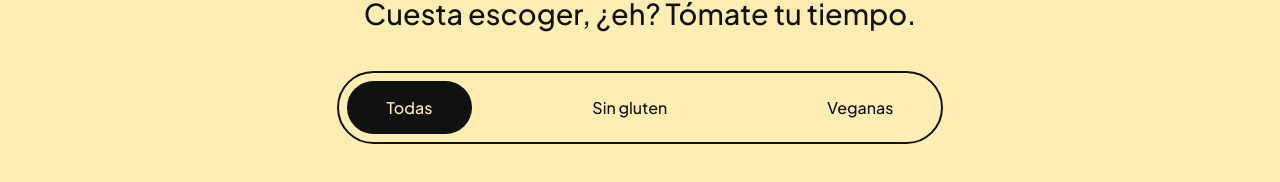
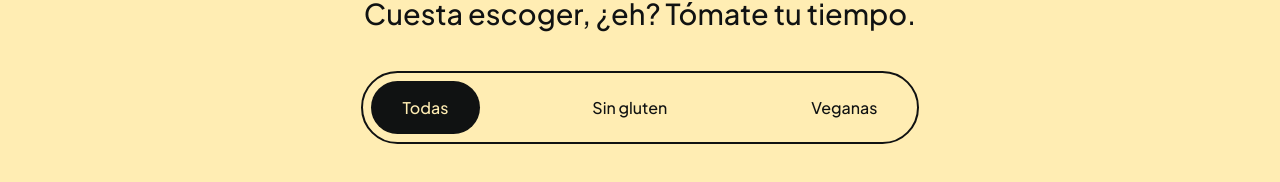
Before and after one commit to vesanmo1/web-the-cookie-jar, a React (Vite) app: page /flavors in a window 1280 px wide. Shown: the part 206-388 px from the top of the page. Built offline with nearby package versions, Linux system fonts and the light colour scheme; no server answers.

Commit message:
refactor: update button styles for consistency and improve class naming conventions

```diff
--- a/src/components/ButtonLink/Button.css
+++ b/src/components/ButtonLink/Button.css
@@ -18,8 +18,71 @@ $PILL BUTTON
     transition: transform 0.15s ease;
 }
 
-/*Estilos de forma del botón redondo*/
-.btn-circle {
+/* Variante: botón negro sólido con texto color "vainilla" */
+.pill-btn--black {
+    background: var(--black-color);
+    color: var(--vanilla-color)
+}
+
+/* Variante: botón "vanilla" sólido con texto color negro */
+.pill-btn--vanilla {
+    background: var(--vanilla-color);
+    color: var(--black-color)
+}
+
+/* Variante: borde negro, fondo transparente, texto negro */
+.pill-btn--outline-black {
+    background-color: transparent;
+    color: var(--black-color);
+    border: 2px solid var(--black-color);
+}
+
+/* Variante: borde fucsia */
+.pill-btn.cookie--vanilla {
+    border: 2px solid var(--fuchsia-color);
+}
+
+/* Variante: borde verde oscuro */
+.pill-btn.cookie--violet {
+    border: 2px solid var(--dark-green-color);
+}
+
+/* Variante: borde azul oscuro */
+.pill-btn.cookie--light-green {
+    border: 2px solid var(--dark-blue-color);
+}
+
+/* Variante: borde morado oscuro */
+.pill-btn.cookie--light-blue {
+    border: 2px solid var(--dark-purple-color);
+}
+
+/* Estados hover y focus-visible para "PILL BUTTON"
+   - Cuando el ratón pasa por encima o el elemento recibe foco accesible,
+     el botón se mueve ligeramente hacia arriba (efecto “elevado”). */
+.pill-btn:hover,
+.pill-btn:focus-visible {
+    transform: translateY(-3px);
+}
+
+/* Estado deshabilitado:
+   - Botón semitransparente
+   - Cursor de no permitido
+   - Sin animación de movimiento */
+.pill-btn:disabled {
+    opacity: 0.6;
+    cursor: not-allowed;
+    transform: none;
+}
+
+/*------------------------------------*\
+
+$CIRCULAR BUTTON
+
+\*------------------------------------*/
+
+/*Estilos de forma del botón circular*/
+.circular-btn {
     display: inline-flex;
     padding: 1rem 2rem;
     align-items: center;
@@ -32,87 +95,12 @@ $PILL BUTTON
     transition: transform 0.15s ease;
 }
 
-/* Variante: botón negro sólido con texto color "vainilla" */
-.btn--black {
-    background: var(--black-color);
-    color: var(--vanilla-color)
-}
-
-/* Variante: botón "vanilla" sólido con texto color negro */
-.btn--vanilla {
-    background: var(--vanilla-color);
-    color: var(--black-color)
-}
-
-/* Variante: borde negro, fondo transparente, texto negro */
-.btn--outline-black {
-    background-color: transparent;
-    color: var(--black-color);
-    border: 2px solid var(--black-color);
-}
-
-/* Variante: borde fucsia */
-.btn.cookie--vanilla {
-    border: 2px solid var(--fuchsia-color);
-}
-
-/* Variante: borde verde oscuro */
-.btn.cookie--violet {
-    border: 2px solid var(--dark-green-color);
-}
-
-/* Variante: borde azul oscuro */
-.btn.cookie--light-green {
-    border: 2px solid var(--dark-blue-color);
-}
-
-/* Variante: borde morado oscuro */
-.btn.cookie--light-blue {
-    border: 2px solid var(--dark-purple-color);
-}
-
-/* Estados hover y focus-visible para TODAS las variantes definidas arriba
-   - Cuando el ratón pasa por encima o el elemento recibe foco accesible,
-     el botón se mueve ligeramente hacia arriba (efecto “elevado”). */
-.btn--black:hover,
-.btn--black:focus-visible,
-.btn--vanilla:hover,
-.btn--vanilla:focus-visible,
-.btn--outline-black:hover,
-.btn--outline-black:focus-visible,
-.btn.cookie--vanilla:hover,
-.btn.cookie--vanilla:focus-visible,
-.btn.cookie--violet:hover,
-.btn.cookie--violet:focus-visible,
-.btn.cookie--light-green:hover,
-.btn.cookie--light-green:focus-visible,
-.btn.cookie--light-blue:hover,
-.btn.cookie--light-blue:focus-visible {
-    transform: translateY(-3px);
-}
-
-/* Estado deshabilitado:
-   - Botón semitransparente
-   - Cursor de no permitido
-   - Sin animación de movimiento */
-.btn:disabled {
-    opacity: 0.6;
-    cursor: not-allowed;
-    transform: none;
-}
-
-/*------------------------------------*\
-
-$PILL-SHAPED BUTTON
-
-\*------------------------------------*/
-
 /* ================================ max-width 350px ================================ */
 
 @media (max-width: 350px) {
 
 /* Reducimos el padding en pantallas muy pequeñas */
-.btn {
+.pill-btn {
     padding: 0.75rem 1.5rem;
 }
 
--- a/src/pages/FlavorDetailsPage/FlavorDetailsPage.jsx
+++ b/src/pages/FlavorDetailsPage/FlavorDetailsPage.jsx
@@ -125,13 +125,13 @@ const Cookie = ( props ) => {
             </div>
             <nav className="cookie-details__nav max-width-1920">
                 {prevId && (
-                    <Link className="pill-btn  btn--outline-black" route={`/flavors/${prevId}`}>
+                    <Link className="pill-btn  pill-btn--outline-black" route={`/flavors/${prevId}`}>
                         <img className="arrow-left" src={arrowLeft} alt="Flecha: cookie anterior" />
                         <p>Anterior</p>
                     </Link>
                 )}
                 {nextId && (
-                    <Link className="pill-btn  btn--outline-black" route={`/flavors/${nextId}`}>
+                    <Link className="pill-btn  pill-btn--outline-black" route={`/flavors/${nextId}`}>
                         <p>Siguiente</p>
                         <img className="arrow-right" src={arrowRight} alt="Flecha: cookie siguiente" />
                     </Link>
--- a/src/pages/FlavorsPage/FlavorsPage.css
+++ b/src/pages/FlavorsPage/FlavorsPage.css
@@ -23,31 +23,6 @@
         border: 2px solid var(--black-color);
         border-radius: 999px;
     }
-
-        /* Estilo base de cada botón de filtro */
-        .flavors__filter-button {
-            flex: 1;
-            white-space: nowrap;
-            background-color: transparent;
-            color: var(--black-color);
-            padding: var(--space-xxxs) var(--space-xs);
-            border-radius: 999px;
-            font-size: var(--text-xs);
-            cursor: pointer;
-            transition: transform 0.15s ease;
-        }
-
-        /* Efecto hover y focus-visible: el botón se eleva ligeramente al interactuar */
-        .flavors__filter-button:hover,
-        .flavors__filter-button:focus-visible{
-            transform: translateY(-3px);
-        }
-
-        /* Estado activo del filtro seleccionado */
-        .flavors__filter-button.active {
-            background-color: var(--black-color);   /* Fondo negro cuando está activo */
-            color: var(--vanilla-color);            /* Texto claro para contraste */
-        }
 
         /* Contenedor del catálogo de cookies dentro de la página de sabores */
         .flavors__catalogue {
--- a/src/pages/FlavorsPage/FlavorsPage.jsx
+++ b/src/pages/FlavorsPage/FlavorsPage.jsx
@@ -35,19 +35,19 @@ export const FlavorsPage = () => {
             {/* Filtros de tipos de cookies (todas, veganas o sin gluten) */}
             <nav className="flavors__filters">
                 <Button
-                    className={`flavors__filter-button ${filter === "Todas" ? "active" : ""}`}
+                    className={`pill-btn  flavors__filter-button ${filter === "Todas" ? "pill-btn--black" : ""}`}
                     onClick={() => handleFilter("Todas")}
                 >
                     Todas
                 </Button>
                 <Button
-                    className={`flavors__filter-button ${filter === "sin-gluten" ? "active" : ""}`}
+                    className={`pill-btn flavors__filter-button ${filter === "sin-gluten" ? "pill-btn--black" : ""}`}
                     onClick={() => handleFilter("sin-gluten")}
                 >
                     Sin gluten
                 </Button>
                 <Button
-                    className={`flavors__filter-button ${filter === "vegana" ? "active" : ""}`}
+                    className={`pill-btn flavors__filter-button ${filter === "vegana" ? "pill-btn--black" : ""}`}
                     onClick={() => handleFilter("vegana")}
                 >
                     Veganas
--- a/src/pages/HomePage/HomePage.jsx
+++ b/src/pages/HomePage/HomePage.jsx
@@ -46,7 +46,7 @@ export const HomePage = () => {
                             Con un sabor nuevo cada mes para no dejar nunca de sorprenderte.
                         </h3>
                     </div>
-                    <Link className="home__cta-link  pill-btn  btn--vanilla" route={"/flavors"}>
+                    <Link className="home__cta-link  pill-btn  pill-btn--vanilla" route={"/flavors"}>
                         Descúbrelos todos aquí
                     </Link>
                 </div>
--- a/src/pages/NotFoundPage/NotFoundPage.jsx
+++ b/src/pages/NotFoundPage/NotFoundPage.jsx
@@ -23,7 +23,7 @@ export const NotFoundPage = () => {
                         de vuelta a la página de inicio.
                     </p>
                 </div>
-                <Link className="pill-btn  btn--outline-black" route={"/"}>
+                <Link className="pill-btn  pill-btn--outline-black" route={"/"}>
                     Volver a inicio
                 </Link>
             </div>
```
